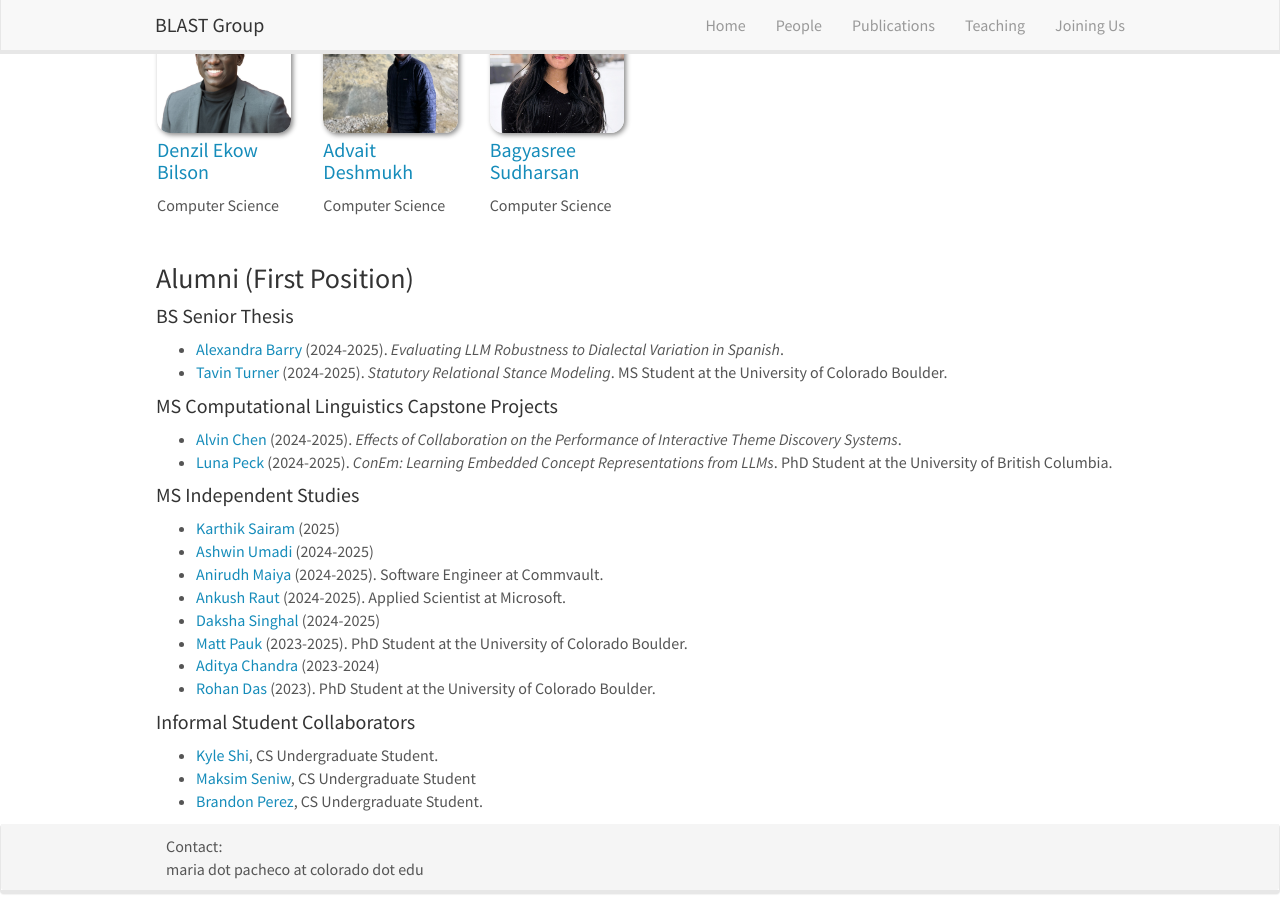
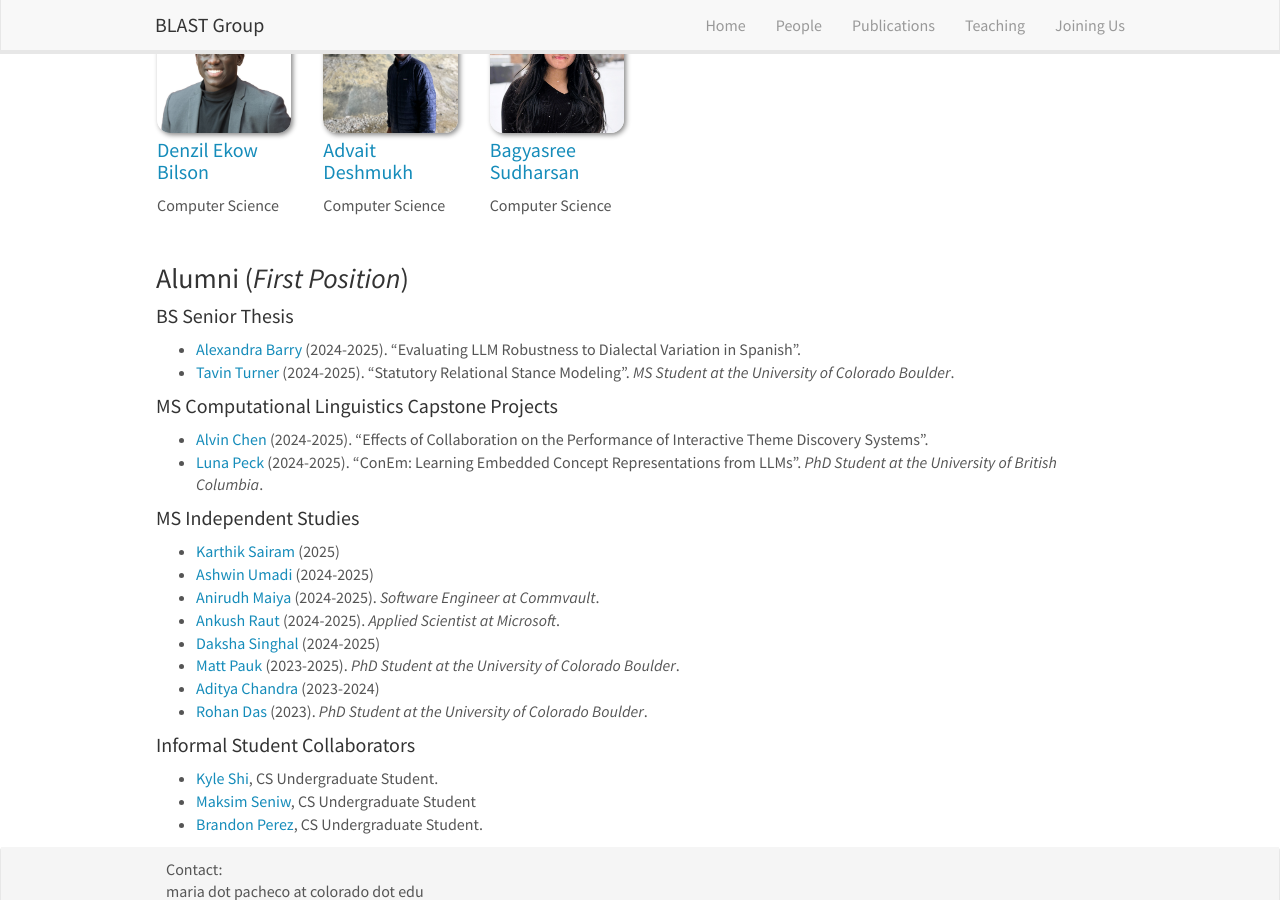
Before and after one commit to blast-cu/blast-cu.github.io, a Jekyll site: the page built from _pages/team.md, in a window 1280 px wide and 900 px high, scrolled down 1013 px. Built offline with Jekyll 4.4.1, drawn with Linux system fonts in a browser that asks for light colours; nearby versions of some CDN libraries.

Commit message:
Update team.md

```diff
--- a/_pages/team.md
+++ b/_pages/team.md
@@ -112,25 +112,25 @@ Jump to [PhD students](#phd-students), [Master students](#master-students), [Und
 </div>
 {% endif %}
 
-### Alumni (First Position)
+### Alumni (*First Position*)
 
 #### BS Senior Thesis
-- [Alexandra Barry](https://www.linkedin.com/in/alexandra-barry1/) (2024-2025). *Evaluating LLM Robustness to Dialectal Variation in Spanish*.
-- [Tavin Turner](https://www.ta.vin/) (2024-2025). *Statutory Relational Stance Modeling*. MS Student at the University of Colorado Boulder.
+- [Alexandra Barry](https://www.linkedin.com/in/alexandra-barry1/) (2024-2025). "Evaluating LLM Robustness to Dialectal Variation in Spanish".
+- [Tavin Turner](https://www.ta.vin/) (2024-2025). "Statutory Relational Stance Modeling". *MS Student at the University of Colorado Boulder*.
 
 #### MS Computational Linguistics Capstone Projects
-- [Alvin Chen](https://alvin-pc-chen.github.io/) (2024-2025). *Effects of Collaboration on the Performance of Interactive Theme Discovery Systems*.
-- [Luna Peck](https://github.com/lunaria-bee) (2024-2025). *ConEm: Learning Embedded Concept Representations from LLMs*. PhD Student at the University of British Columbia.
+- [Alvin Chen](https://alvin-pc-chen.github.io/) (2024-2025). "Effects of Collaboration on the Performance of Interactive Theme Discovery Systems".
+- [Luna Peck](https://github.com/lunaria-bee) (2024-2025). "ConEm: Learning Embedded Concept Representations from LLMs". *PhD Student at the University of British Columbia*.
 
 #### MS Independent Studies
 - [Karthik Sairam](https://karthiksairam01.github.io/) (2025)
 - [Ashwin Umadi](https://ashwinumadi.github.io/) (2024-2025)
-- [Anirudh Maiya](https://anirudhmaiya.github.io/) (2024-2025). Software Engineer at Commvault.
-- [Ankush Raut](https://www.linkedin.com/in/ankush-raut-3ab09b113/) (2024-2025). Applied Scientist at Microsoft.
+- [Anirudh Maiya](https://anirudhmaiya.github.io/) (2024-2025). *Software Engineer at Commvault*.
+- [Ankush Raut](https://www.linkedin.com/in/ankush-raut-3ab09b113/) (2024-2025). *Applied Scientist at Microsoft*.
 - [Daksha Singhal](https://github.com/sonofposeidon1999) (2024-2025)
-- [Matt Pauk](https://blast-cu.github.io/team/#phd-students) (2023-2025). PhD Student at the University of Colorado Boulder.
+- [Matt Pauk](https://blast-cu.github.io/team/#phd-students) (2023-2025). *PhD Student at the University of Colorado Boulder*.
 - [Aditya Chandra](https://www.linkedin.com/in/acprime96/) (2023-2024)
-- [Rohan Das](https://www.rohandas.net/) (2023). PhD Student at the University of Colorado Boulder.
+- [Rohan Das](https://www.rohandas.net/) (2023). *PhD Student at the University of Colorado Boulder*.
 
 #### Informal Student Collaborators
 - [Kyle Shi](https://www.linkedin.com/in/kyleshi/), CS Undergraduate Student.
```
